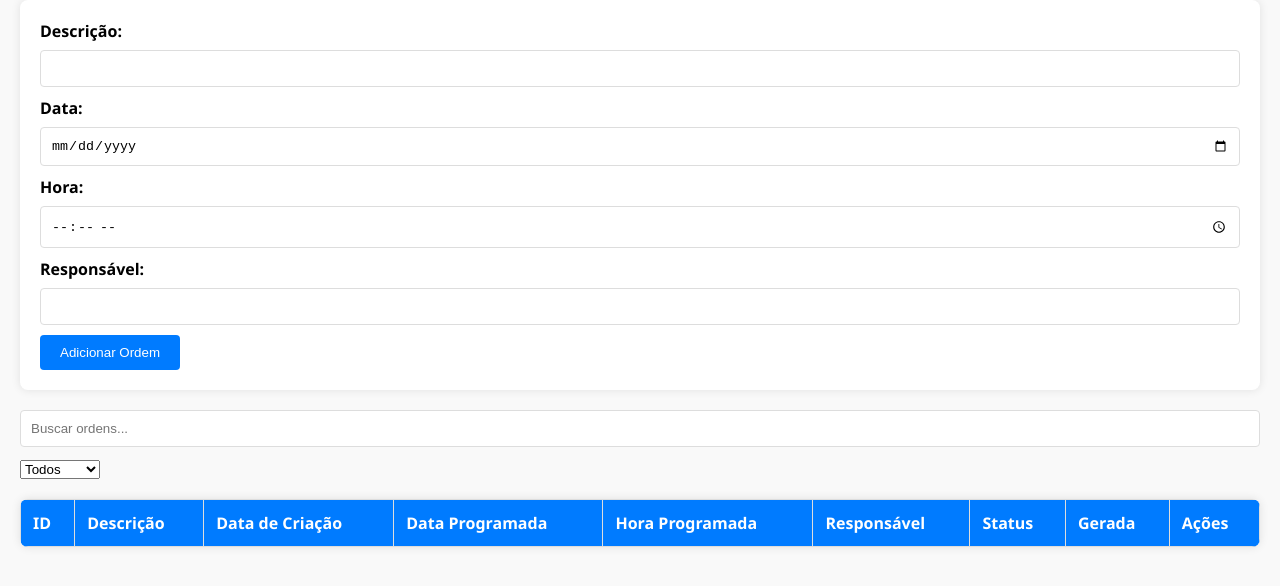
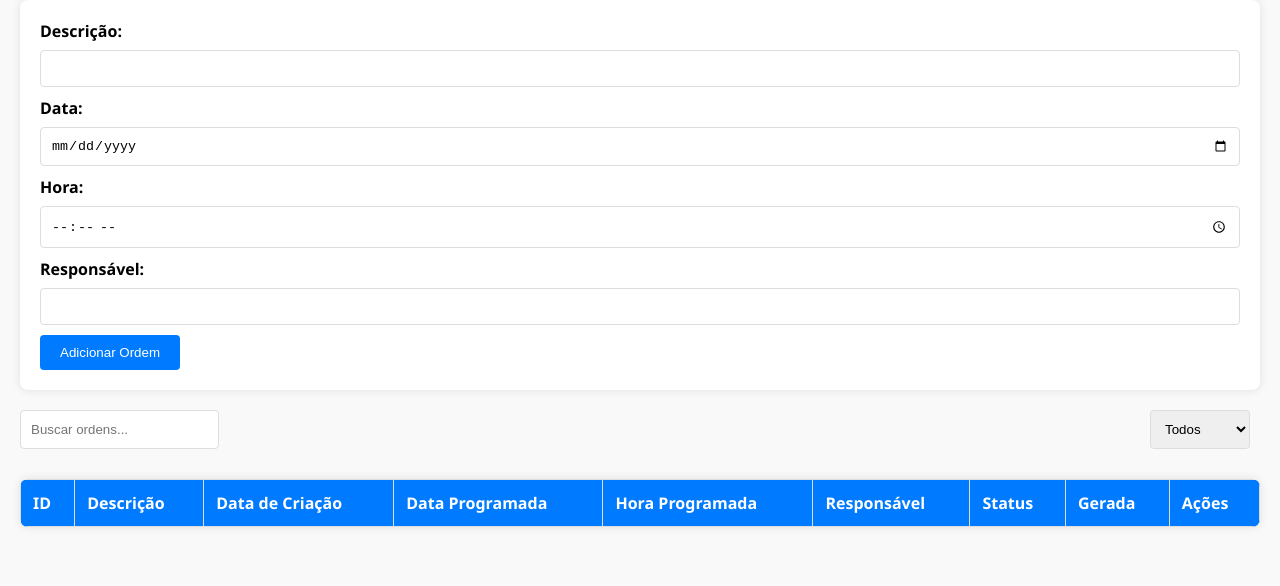
Before and after one commit to TelesGPT/TelesRep, a plain HTML site: page index.html in a window 1280 px wide. Shown: the part 106-692 px from the top of the page. Drawn offline with Linux system fonts and the light colour scheme.

Commit message:
Update styles.css

```diff
--- a/styles.css
+++ b/styles.css
@@ -20,7 +20,7 @@ label {
     margin-bottom: 8px;
     font-weight: bold;
 }
-input[type="text"], input[type="date"], input[type="time"] {
+input[type="text"], input[type="date"], input[type="time"], select {
     width: calc(100% - 22px);
     padding: 10px;
     margin-bottom: 10px;
@@ -37,6 +37,15 @@ button {
 }
 button:hover {
     background-color: #0056b3;
+}
+.filters {
+    display: flex;
+    justify-content: space-between;
+    margin-bottom: 20px;
+}
+.filters input, .filters select {
+    width: auto;
+    margin-right: 10px;
 }
 table {
     width: 100%;
```
